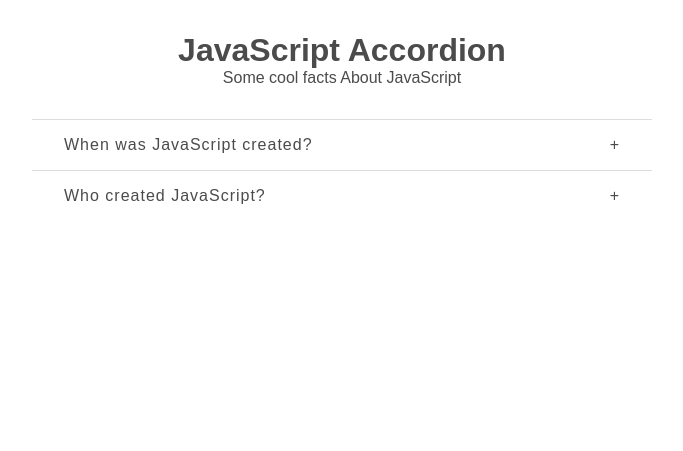
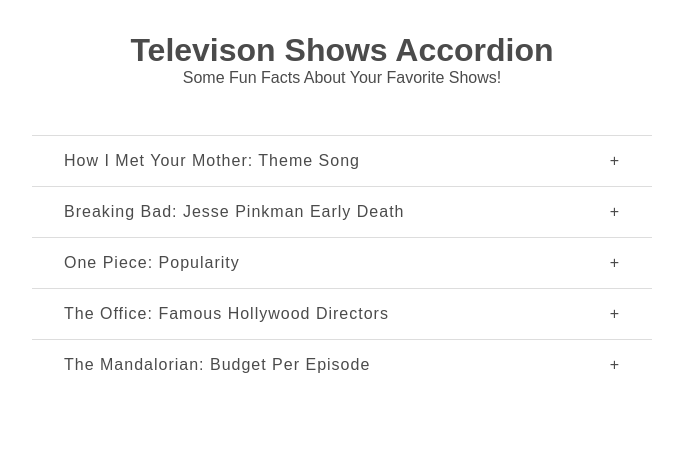
Before and after one commit to dylanjacob76/simple-accordion, a plain HTML site: page index.html in a window 1280 px wide. Shown: the whole page, without its empty margins (298-981 px from the left). Drawn offline with Linux system fonts and the light colour scheme.

Commit message:
added JavaScript functionality along with some revisions/additions to the html and css files

```diff
--- a/app.js
+++ b/app.js
@@ -0,0 +1,19 @@
+const accordionItemEl = document.getElementsByClassName("accordion__item");
+
+function accordion() {
+    for (let item of accordionItemEl) {
+        let accHeader = item.firstElementChild;
+        accHeader.addEventListener("click", function() {
+            let accDetails = this.nextElementSibling;
+            if (accDetails.style.maxHeight) {
+                accDetails.style.maxHeight = null;
+                this.lastElementChild.style.webkitTransform = 'rotate(' + 0 + 'deg)';
+            } else {
+                accDetails.style.maxHeight = accDetails.scrollHeight + "px";
+                this.lastElementChild.style.webkitTransform = 'rotate(' + 45 + 'deg)';
+            }
+        })
+    }
+}
+
+accordion();
--- a/index.html
+++ b/index.html
@@ -12,8 +12,8 @@
 <body>
     <header>
         <div class="container">
-            <h1>JavaScript Accordion</h1>
-            <p>Some cool facts About JavaScript</p>
+            <h1>Televison Shows Accordion</h1>
+            <p>Some Fun Facts About Your Favorite Shows!</p>
         </div>
     </header>
 
@@ -22,20 +22,47 @@
             <div class="accordion">
                 <div class="accordion__item">
                     <div class="accordion__heading">
-                        <p class="accordion__title">When was JavaScript created?</p>
+                        <p class="accordion__title">How I Met Your Mother: Theme Song</p>
                         <span class="accordion__icon">+</span>
                     </div>
                     <div class="accordion__details">
-                        <p>JavaScript, not to be confused as Java, was created in 10 days in May 1995.</p>
+                        <p>The theme song, "Hey Beautiful", is by the band The Solids. Both creators of the show are members of the band. Carter Bays does the vocals and guitar, and Craig Thomas plays the drums.</p>
                     </div>
                 </div>
                 <div class="accordion__item">
                     <div class="accordion__heading">
-                        <p class="accordion__title">Who created JavaScript?</p>
+                        <p class="accordion__title">Breaking Bad: Jesse Pinkman Early Death</p>
                         <span class="accordion__icon">+</span>
                     </div>
                     <div class="accordion__details">
-                        <p>Brendan Eich</p>
+                        <p>Jeese Pinkman was originally set to be killed off during the first season. It wasn't until episode 2, that "he, the producers, and the directors all knew Paul was a great actor to work with and that it "would be a huge, colossal mistake to kill off Jesse."</p>
+                    </div>
+                </div>
+                <div class="accordion__item">
+                    <div class="accordion__heading">
+                        <p class="accordion__title">One Piece: Popularity</p>
+                        <span class="accordion__icon">+</span>
+                    </div>
+                    <div class="accordion__details">
+                        <p>The world renowned manga and anime, One Piece, is the top most sold manga in history.</p>
+                    </div>
+                </div>
+                <div class="accordion__item">
+                    <div class="accordion__heading">
+                        <p class="accordion__title">The Office: Famous Hollywood Directors</p>
+                        <span class="accordion__icon">+</span>
+                    </div>
+                    <div class="accordion__details">
+                        <p>J.J. Abrams directed the episode 'Cocktails', Jon Favreau directed the episode 'Moving On', Joss Whedon directed the episodes 'Branch Wars' and 'Business School'.</p>
+                    </div>
+                </div>
+                <div class="accordion__item">
+                    <div class="accordion__heading">
+                        <p class="accordion__title">The Mandalorian: Budget Per Episode</p>
+                        <span class="accordion__icon">+</span>
+                    </div>
+                    <div class="accordion__details">
+                        <p>The Mandalorian cost $13 million per 30-minute episode.</p>
                     </div>
                 </div>
             </div>
--- a/style.css
+++ b/style.css
@@ -16,6 +16,7 @@ body {
 header {
     text-align: center;
     margin: 2rem;
+    margin-bottom: 3rem;
 }
 
 header > h1 {
@@ -54,5 +55,14 @@ header > .tagline {
 .accordion__details > p {
     padding: 1.2rem 0;
     line-height: 1.2rem;
-    font-size: 0.9rem;
+    font-size: 0.8rem;
+    max-width: 90%;
 }
+
+/* got from stack overflow : adds a transition effect to the + to x  */
+.accordion__icon {
+    -webkit-transition: all 0.3s ease-in-out;
+    -moz-transition: all 0.3s ease-in-out;
+    -o-transition: all 0.3s ease-in-out;
+    transition: all 0.3s ease-in-out;
+}
```
